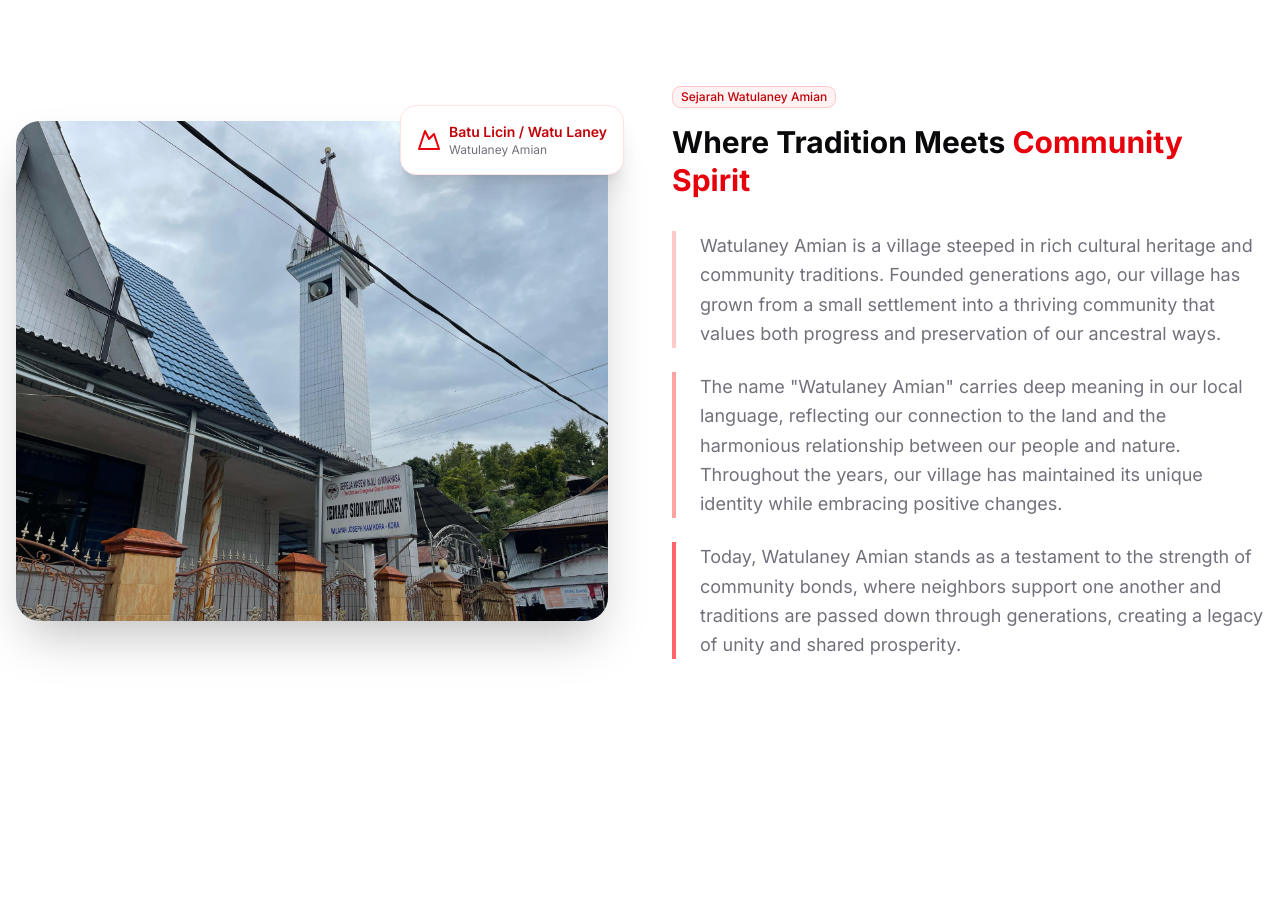
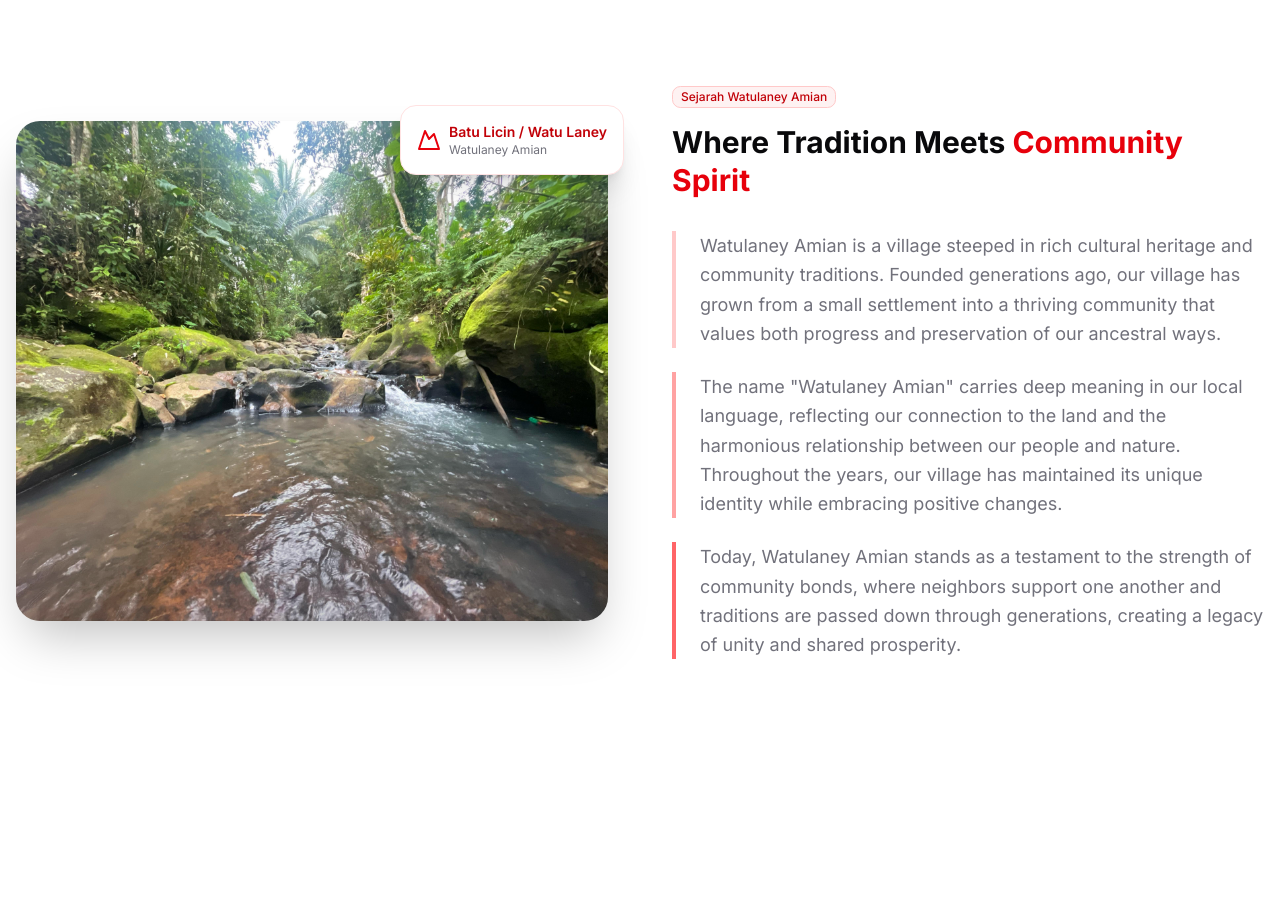
Before and after one commit to kereh/watulaney-amian, a Next.js app: page / in a window 1280 px wide. Shown: the part 1086-1983 px from the top of the page. Built offline with nearby package versions, Linux system fonts and the light colour scheme.

Commit message:
refactor(history): replace hero image with batu licin image

```diff
--- a/src/components/history/history-main.tsx
+++ b/src/components/history/history-main.tsx
@@ -57,7 +57,7 @@ export function HistoryMain() {
               {/* Main Image */}
               <div className="relative overflow-hidden rounded-3xl shadow-2xl">
                 <img
-                  src="/hero.jpg"
+                  src="/batu_licin.jpg"
                   alt="Historical view of Watulaney Amian"
                   className="w-full h-[500px] object-cover transition-transform duration-700 group-hover:scale-105"
                 />
```
Also changed, not shown: public/batu_licin.jpg (added), public/hero.jpg (deleted).
